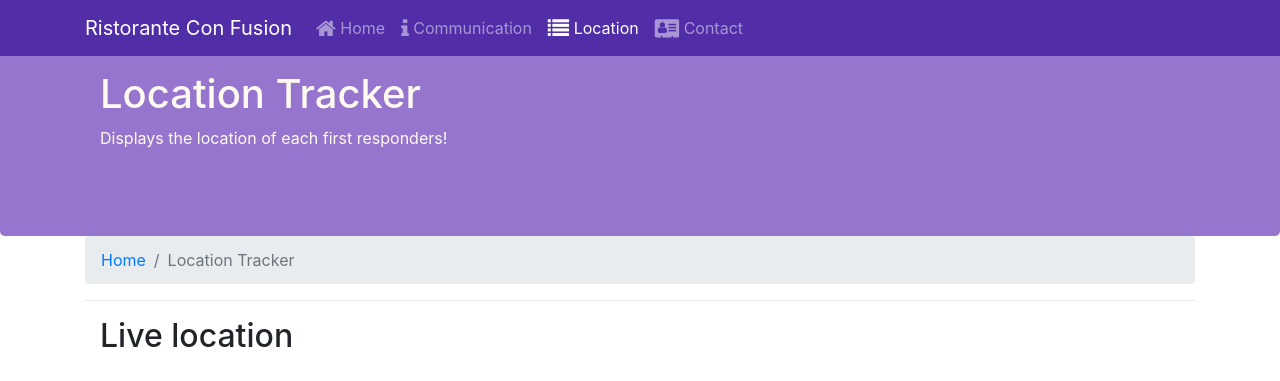
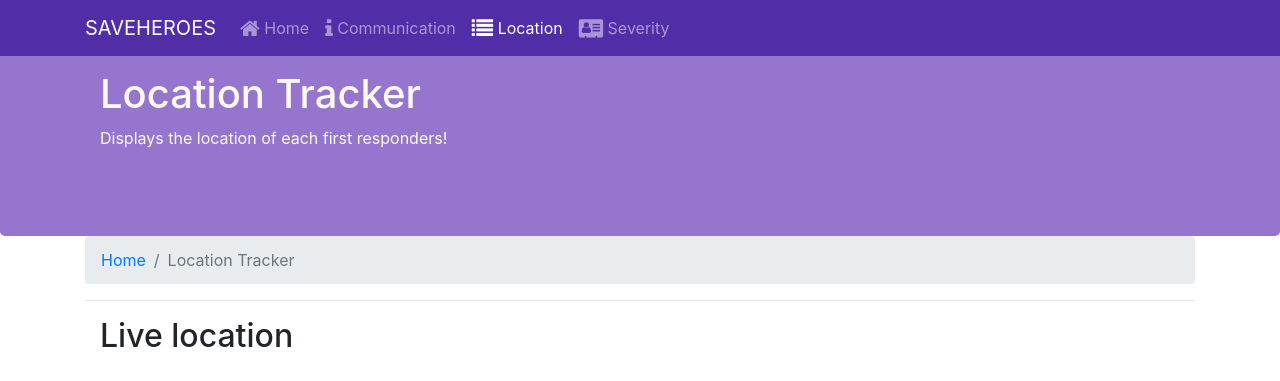
Before and after one commit to DebashreeAddi/scdf_dash, a website: page menu.html in a window 1280 px wide. Shown: the top 381 px of the page. Drawn offline with nearby package versions, Linux system fonts and the light colour scheme; some packages are replaced by stand-ins of ours.

Commit message:
Added proper header

```diff
--- a/menu.html
+++ b/menu.html
@@ -47,7 +47,7 @@
         >
           <span class="navbar-toggler-icon"></span>
         </button>
-        <a class="navbar-brand" href="#">Ristorante Con Fusion</a>
+        <a class="navbar-brand" href="#">SAVEHEROES</a>
         <div class="collapse navbar-collapse" id="Navbar">
           <ul class="navbar-nav mr-auto">
             <li class="nav-item">
@@ -67,7 +67,7 @@
             </li>
             <li class="nav-item">
               <a class="nav-link" href="./contactus.html"
-                ><span class="fa fa-address-card fa-lg"></span> Contact</a
+                ><span class="fa fa-address-card fa-lg"></span> Severity</a
               >
             </li>
           </ul>
```
Also changed, not shown: aboutus.html (+2 -2 lines), contactus.html (+1 -1 lines), index.html (+1 -1 lines).
